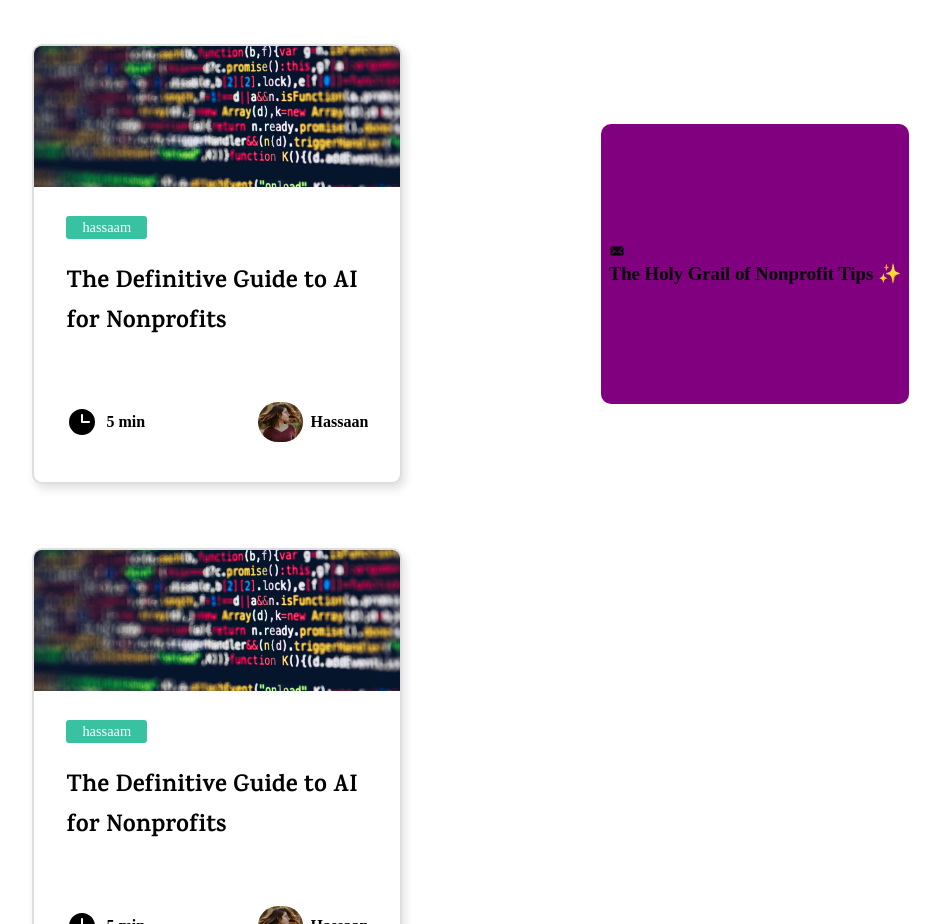
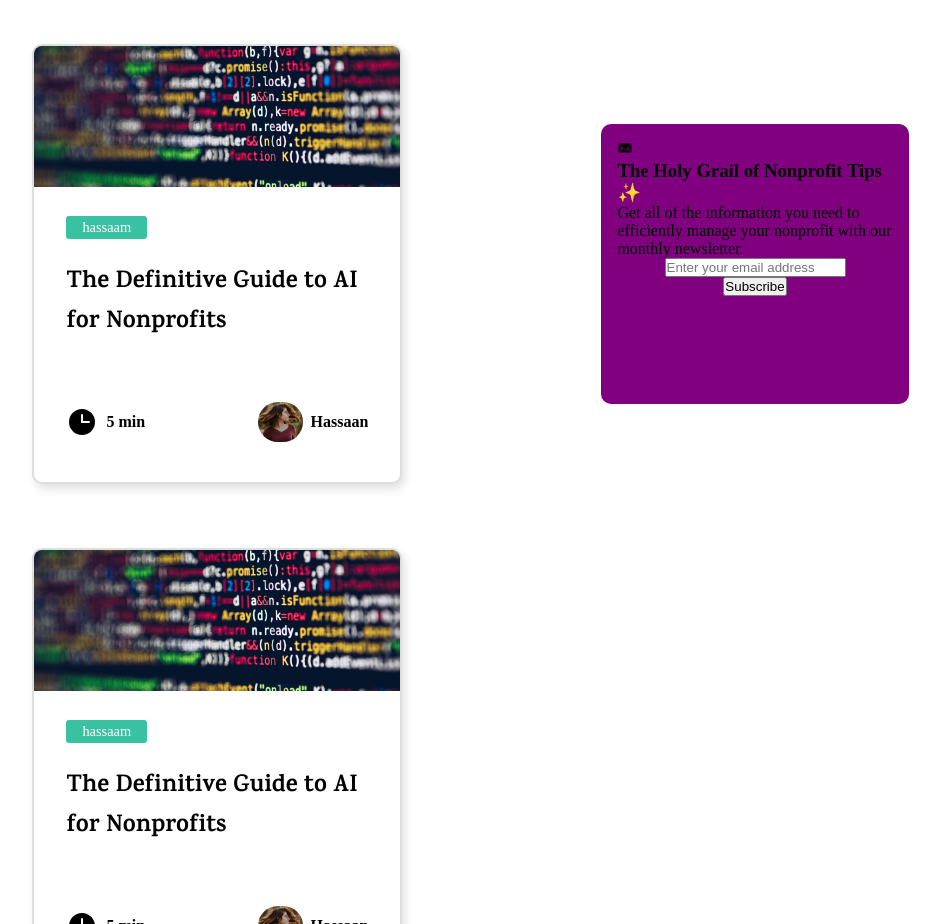
Before and after one commit to hassaammgl/mern-blog-client, a React (Vite) app: page / in a window 1280 px wide. Shown: the part 1620-2544 px from the top of the page, without its empty margins (253-1193 px from the left). Built offline with nearby package versions, Linux system fonts and the light colour scheme; a web font is replaced by a local one.

Commit message:
sadfdsaf

```diff
--- a/src/components/Blog.jsx
+++ b/src/components/Blog.jsx
@@ -21,6 +21,12 @@ const Blog = () => {
             </div>
             <h3>The Holy Grail of Nonprofit Tips ✨</h3>
           </div>
+          <p>
+            Get all of the information you need to efficiently manage your
+            nonprofit with our monthly newsletter.
+          </p>
+          <input type="text" placeholder="Enter your email address"  />
+          <button>Subscribe</button>
         </div>
       </div>
     </>
--- a/src/styles/blog.scss
+++ b/src/styles/blog.scss
@@ -26,7 +26,8 @@
         border-radius: 10px;
         background: purple;
         height: 35vh;
-        @include flexer(flex-start);
+        padding: 1rem;
+        @include flexer(column,flex-start);
     }
 
     @media screen and (max-width:1025px) {
```
